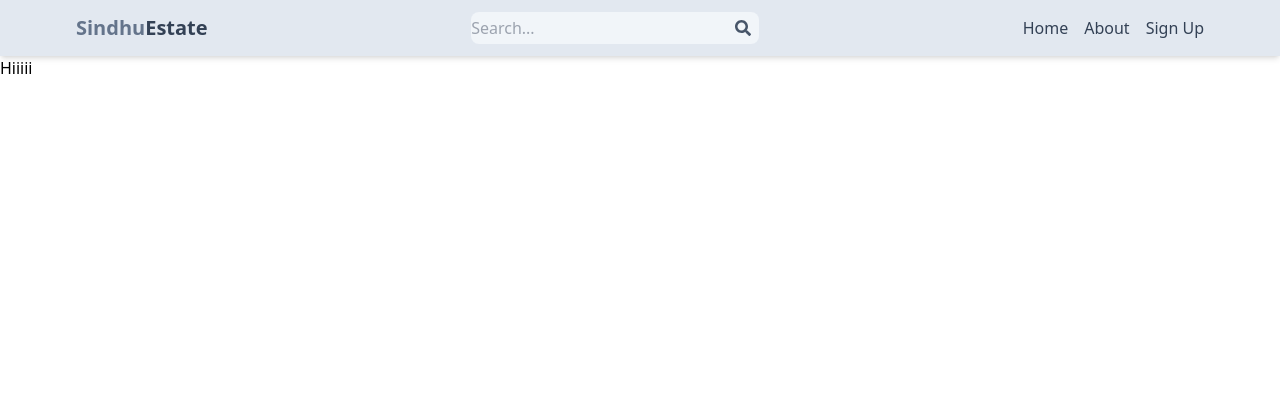
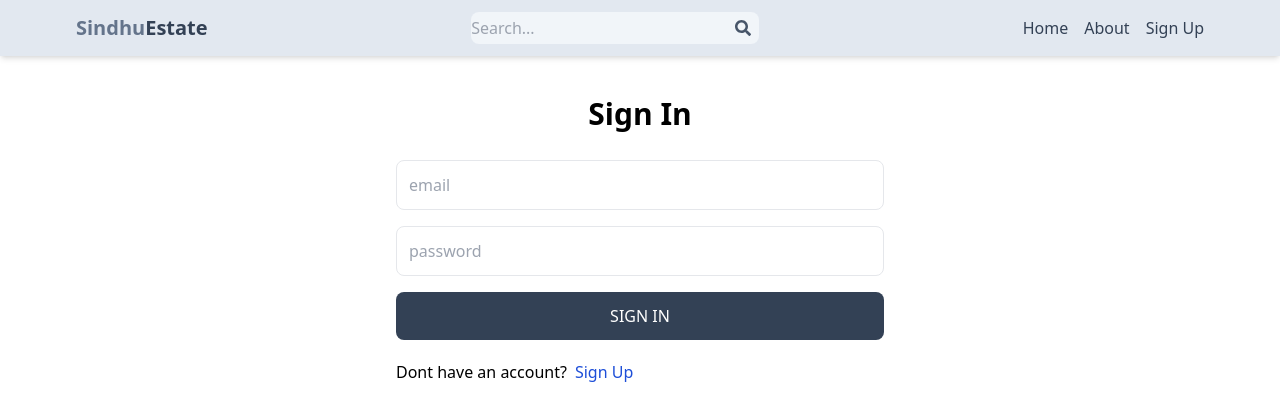
Before and after one commit to Sindhuhurakadli/mern-estate-project, a React (Vite) app in the folder client/: page /sign-in in a window 1280 px wide. Shown: the top 420 px of the page. Built offline with nearby package versions, Linux system fonts and the light colour scheme.

Commit message:
complete sigin page functionality

```diff
--- a/client/src/pages/SignIn.jsx
+++ b/client/src/pages/SignIn.jsx
@@ -1,6 +1,84 @@
-import React from "react";
+import { useState } from 'react';
+import { Link, useNavigate } from 'react-router-dom';
+
 export default function SignIn() {
-    return(
-        <div>Hiiiii</div>
-    )
+  const [formData, setFormData] = useState({});
+  const [error, setError] = useState(null);
+  const [loading, setLoading] = useState(false);
+  const navigate = useNavigate();
+
+  const handleChange = (e) => {
+    setFormData({
+      ...formData,
+      [e.target.id]: e.target.value,
+    });
+  };
+
+  const handleSubmit = async (e) => {
+    e.preventDefault();
+    try {
+      setLoading(true);
+      const res = await fetch('/api/auth/signin', {
+        method: 'POST',
+        headers: {
+          'Content-Type': 'application/json',
+        },
+        body: JSON.stringify(formData),
+      });
+      const data = await res.json();
+      console.log(data);
+
+      if (data.success === false) {
+        setLoading(false);
+        setError(data.message);
+        return;
+      }
+
+      setLoading(false);
+      setError(null);
+      navigate('/');
+    } catch (error) {
+      setLoading(false);
+      setError(error.message);
+    }
+  };
+
+  return (
+    <div className='p-3 max-w-lg mx-auto'>
+      <h1 className='text-3xl text-center font-semibold my-7'>Sign In</h1>
+
+      <form onSubmit={handleSubmit} className='flex flex-col gap-4'>
+        <input
+          type='email'
+          placeholder='email'
+          className='border p-3 rounded-lg'
+          id='email'
+          onChange={handleChange}
+        />
+        <input
+          type='password'
+          placeholder='password'
+          className='border p-3 rounded-lg'
+          id='password'
+          onChange={handleChange}
+        />
+
+        <button
+          disabled={loading}
+          className='bg-slate-700 text-white p-3 rounded-lg uppercase hover:opacity-95 disabled:opacity-80'
+        >
+          {loading ? 'Loading...' : 'Sign In'}
+        </button>
+      </form>
+
+      <div className='flex gap-2 mt-5'>
+        <p>Dont have an account?</p>
+        <Link to={'/sign-up'}>
+          <span className='text-blue-700'>Sign Up</span>
+        </Link>
+      </div>
+
+      {error && <p className='text-red-500 mt-5'>{error}</p>}
+    </div>
+  );
 }
```
